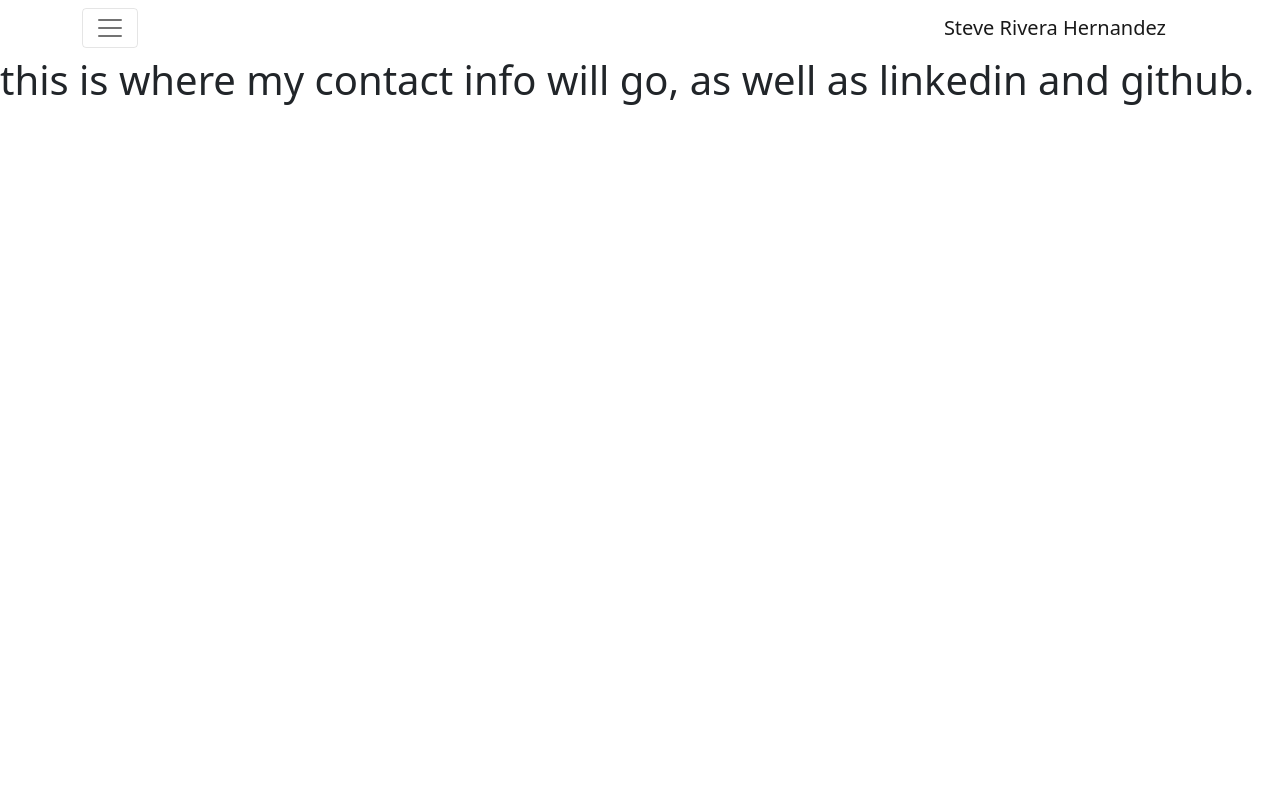
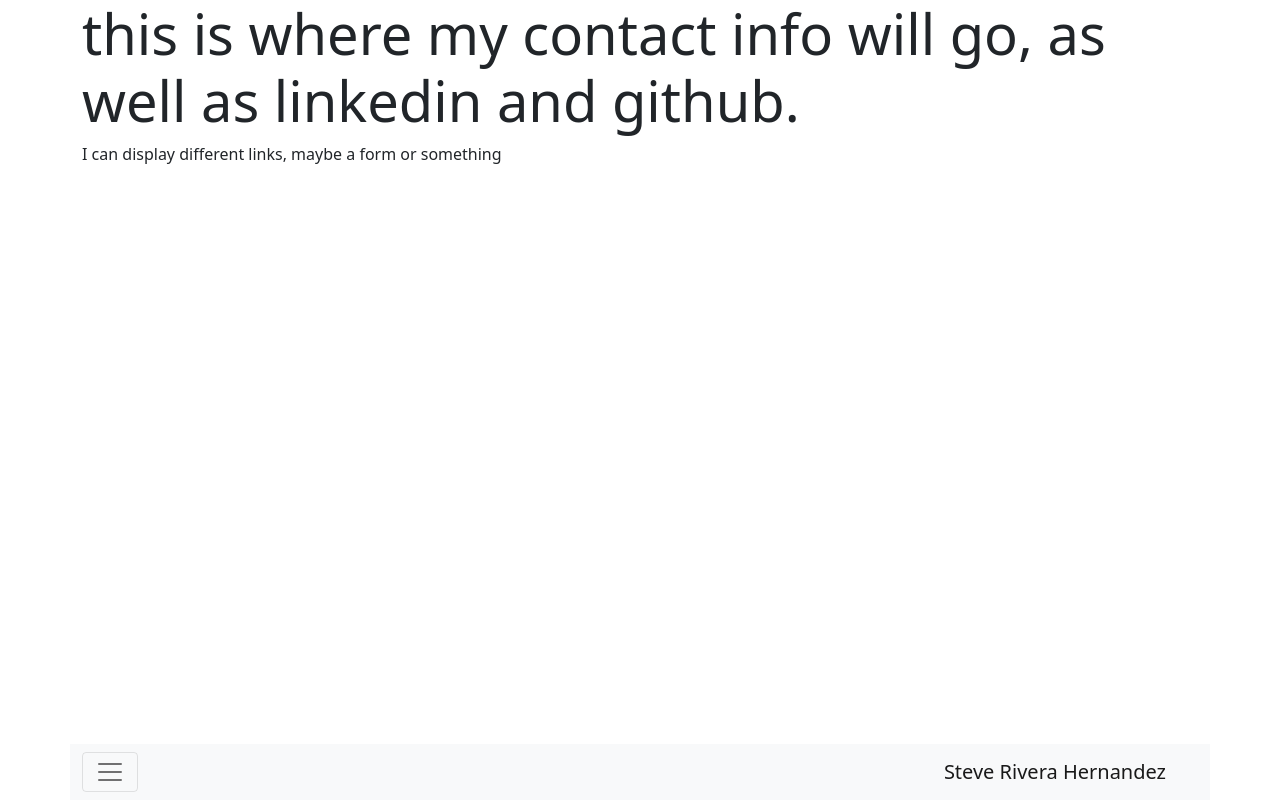
Before and after one commit to Purefallen11/Portfolio, a React (Create React App) app: page /contact in a window 1280 px wide. Built offline with nearby package versions, Linux system fonts and the light colour scheme.

Commit message:
made all components displayed from dropdown menu the same, with a jumbotron and a container

```diff
--- a/src/App.js
+++ b/src/App.js
@@ -15,11 +15,13 @@ function App() {
 
   return (
     <div>
-      <Navbar light className="container">
-        <NavbarToggler onClick={clickHandler} className="mr-2" size="md"/>
-        <NavbarBrand><Link to="/" className="navbar-brand">Steve Rivera Hernandez</Link></NavbarBrand>
-        <Collapse isOpen={!collapsed} navbar>
-          <Nav navbar>
+      <Navbar light className="container navbar bg-light fixed-bottom">
+        <NavbarToggler onClick={clickHandler} className="btn-outline-light" />
+          <NavbarBrand>
+            <Link to="/" className="navbar-brand">Steve Rivera Hernandez</Link>
+          </NavbarBrand>
+        <Collapse isOpen={!collapsed} navbar dropup>
+          <Nav navbar dropup>
             <NavItem className="dropdown-item">
               <Link to="/projects" className="nav-link">Projects</Link>
             </NavItem>
--- a/src/components/About.js
+++ b/src/components/About.js
@@ -1,8 +1,16 @@
 import React from 'react'
+import { Jumbotron, Container } from 'reactstrap'
 
 const About = (props) => {
 	return (
-		<h1> things to learn about me </h1>
+		<div>
+			<Jumbotron fluid>
+				<Container>
+					<h1 className="display-4"> things to learn about me </h1>
+					<p>This is where i will put things about me</p>
+				</Container>
+			</Jumbotron>
+		</div>
 	)
 }
 
--- a/src/components/Contact.js
+++ b/src/components/Contact.js
@@ -1,8 +1,16 @@
 import React from 'react'
+import { Jumbotron, Container } from 'reactstrap'
 
 const Contact = (props) => {
 	return (
-		<h1> this is where my contact info will go, as well as linkedin and github.</h1>
+		<div>
+			<Jumbotron fluid>
+				<Container>
+					<h1 className="display-4"> this is where my contact info will go, as well as linkedin and github.</h1>
+					<p>I can display different links, maybe a form or something</p>
+				</Container>
+			</Jumbotron>
+		</div>
 	)
 }
 
--- a/src/components/Projects.js
+++ b/src/components/Projects.js
@@ -1,10 +1,17 @@
 import React from 'react'
-
+import { Jumbotron, Container } from 'reactstrap'
 
 const Projects = (props) => {
 	return(
+		<div>
+			<Jumbotron fluid>
+				<Container>
+					<h1 className="display-4">My projects</h1>
+					<p>this is where my projects will go</p>
+				</Container>
+			</Jumbotron>
+		</div>
 
-		<h1>Projects go here</h1>
 	)
 
 }
```
